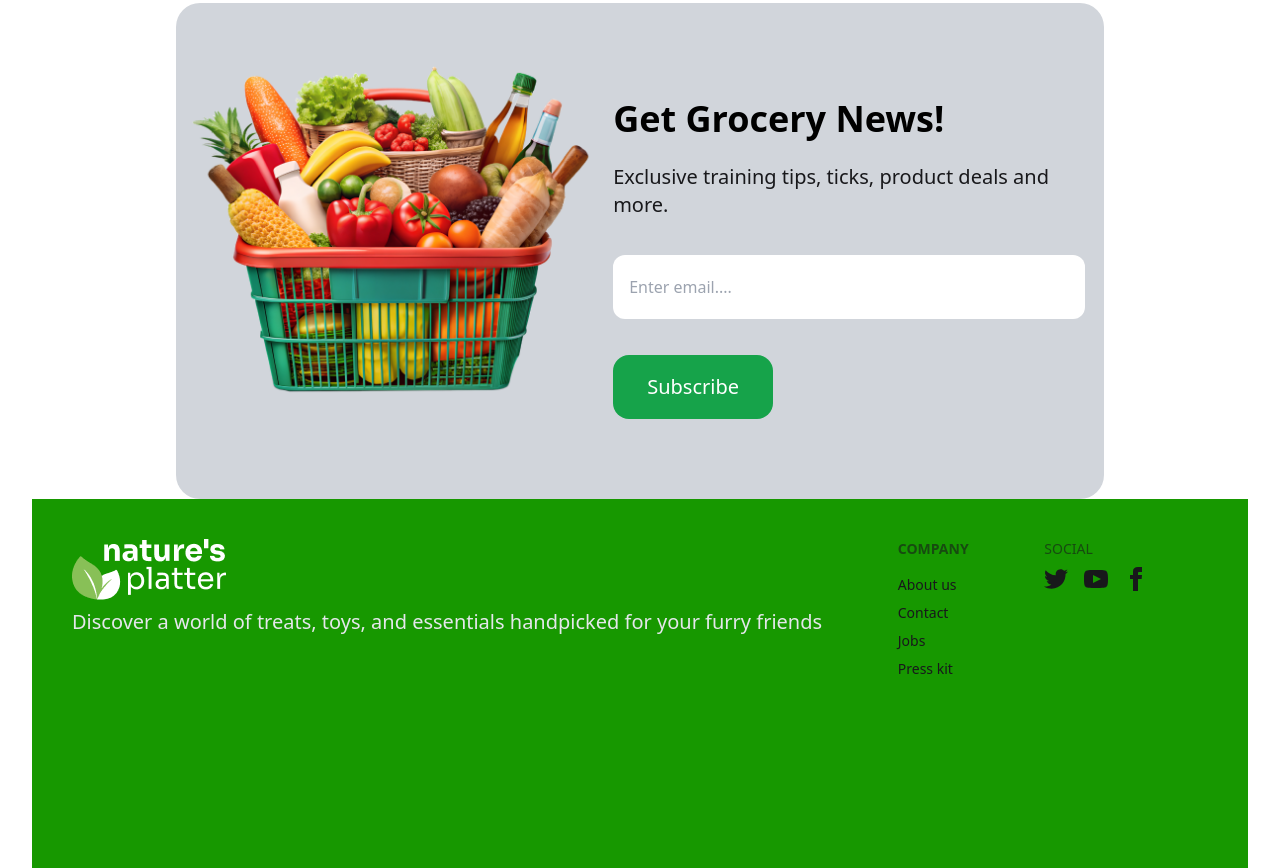
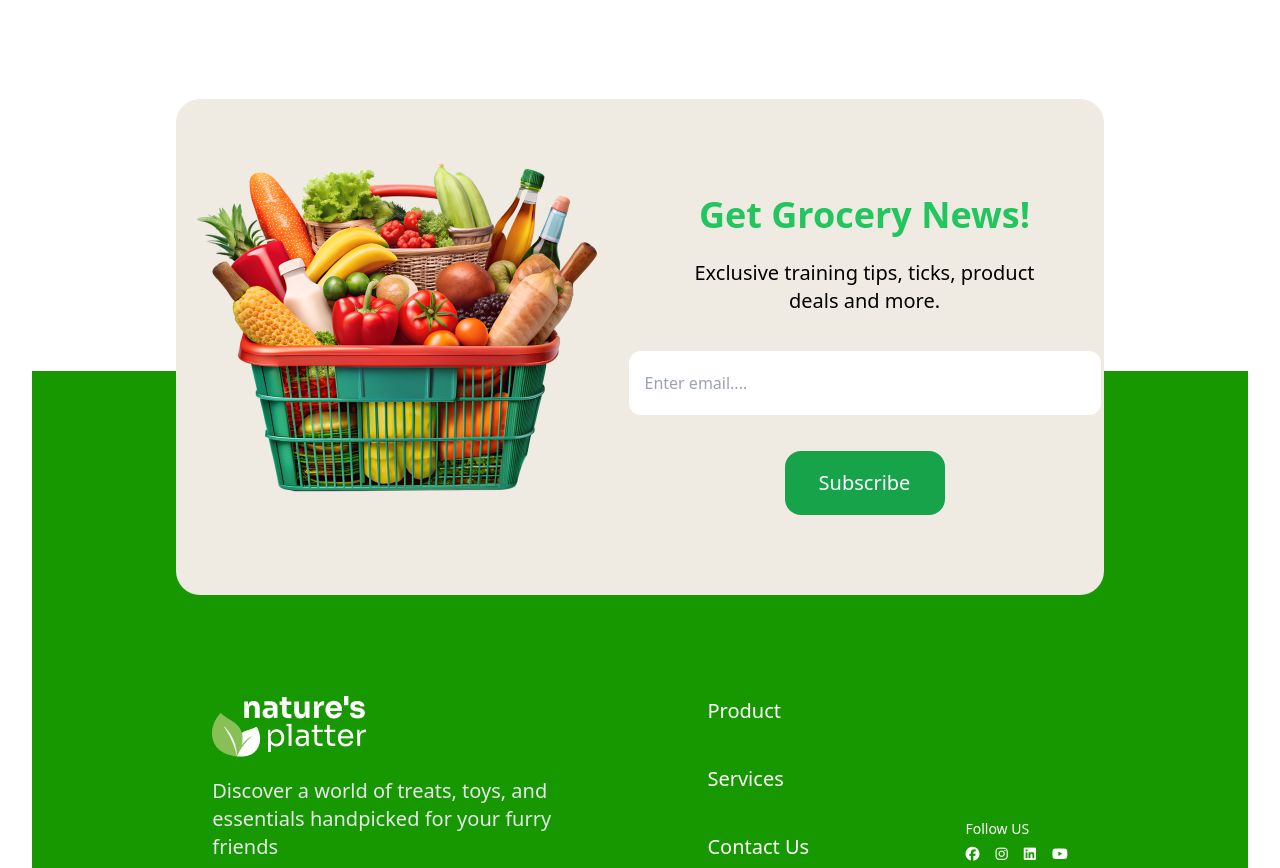
Before and after one commit to sanvi212/Assingment-3, a plain HTML site: page index.html in a window 1280 px wide. Shown: the part 3512-4380 px from the top of the page. Drawn offline with nearby package versions, Linux system fonts and the light colour scheme.

Commit message:
footer section added

```diff
--- a/index.html
+++ b/index.html
@@ -20,6 +20,10 @@
 
   footer{
     background: rgb(23, 152, 0);
+  }
+
+  .last-section{
+    background: rgb(239, 235, 227);
   }
 
 </style>
@@ -86,7 +90,7 @@
     </section>
 
     <!-- Popular Product Section -->
-     <section class="bg-gray-100 p-4 md:p-20 my-auto">
+     <section class="bg-gray-100 p-4 md:p-20 mx-auto">
       <h2 class="text-4xl font-semibold text-green-500 mb-8 lg:mt-32">Popular Products</h2>
 
        <div class="flex gap-6 flex-col md:flex-row m-auto">
@@ -95,7 +99,7 @@
           <h2 class="text-4xl text-white font-semibold mb-8 animate-pulse">30% off</h2>
           <p class="text-black mb-8">Enjoy 30% off on your favorite products—quality and <br> savings in one place!</p>
           <button class="bg-white rounded-lg text-xl font-semibold w-40 h-11">Buy Now</button>
-          <img class="" src="Image/vegetable-offer.png" alt="vegetable">
+          <img src="Image/vegetable-offer.png" alt="vegetable">
          </div>
 
          <!-- all cards -->
@@ -259,7 +263,7 @@
      </section>
 
      <!-- Arrival & Offers -->
-      <section class="md:px-10 mb-32">
+      <section class="md:px-10 ">
         <!-- title -->
          <h1 class="mt-36 text-4xl font-semibold text-green-500 mb-12">Arrival & Offers</h1>
 
@@ -291,71 +295,44 @@
       </section>
 
       <!-- Get Grocery News! -->
-       <section class="px-36">
-        <div class="bg-gray-300 flex flex-col md:flex-row rounded-3xl relative">
+       <section class="md:px-36 relative px-4 top-60  md:top-56">
+        <div class="last-section flex flex-col md:flex-row rounded-3xl">
           <!-- img -->
-          <div><img class="mt-14" src="Image/vegetable-busket.png" alt=""></div>
-          <div>
-            <h2 class="font-semibold mt-24 text-black text-4xl mb-6">Get Grocery News!</h2>
-            <p class="text-xl mb-9">Exclusive training tips, ticks, product deals and more.</p>
-            <input class="placeholder:text-gray-400 placeholder:p-4 bg-white w-[472px] h-16 rounded-xl" type="email" placeholder="Enter email...." name="" id="">
-            <button class="p-8 bg-green-600 text-white h-9 w-40 mt-9 text-xl font-normal rounded-2xl flex justify-center items-center mb-20">Subscribe</button>
+          <div class="mx-auto"><img class="mt-14" src="Image/vegetable-busket.png" alt=""></div>
+          <div class="mx-auto">
+            <h2 class="font-semibold mt-24 text-green-500 text-4xl mb-6 text-center">Get Grocery News!</h2>
+            <p class="text-xl mb-9 text-center text-black">Exclusive training tips, ticks, product <br> deals and more.</p>
+            <input class="placeholder:text-gray-400 placeholder:p-4 bg-white w-[472px] h-16 rounded-xl flex mx-auto" type="email" placeholder="Enter email...." name="" id="">
+            <button class="p-8 mx-auto bg-green-600 text-white h-9 w-40 mt-9 text-xl font-normal rounded-2xl flex justify-center items-center mb-20">Subscribe</button>
           </div>
         </div>
        </section>
   </main>
 
 
-  <footer class="footer sm:footer-horizontal h-[658px] text-base-content p-10">
-    <div>
+  <footer class="footer sm:footer-horizontal h-[859px] md:h-[658px] text-base-content p-10 flex flex-col md:flex-row md:justify-evenly justify-end md:items-end">
+
+        <div class="md:mb-32">
           <img src="Image/logo-footer.png" alt="">
-      <p class="text-gray-200 text-xl">Discover a world of treats, toys, and essentials handpicked for your furry friends</p>
+          <p class="text-gray-200 text-xl mt-3">Discover a world of treats, toys, and <br> essentials handpicked for your furry <br> friends</p>
         </div>
-    <nav>
-      <a class="footer-title">Company</a>
-      <a class="link link-hover">About us</a>
-      <a class="link link-hover">Contact</a>
-      <a class="link link-hover">Jobs</a>
-      <a class="link link-hover">Press kit</a>
+
+        <nav class="text-xl font-normal md:mb-32 text-white">
+          <a class="link link-hover">Product</a>
+          <a class="link link-hover mt-8">Services</a>
+          <a class="link link-hover mt-8">Contact Us</a>
         </nav>
-    <nav>
-      <h6 class="footer-title">Social</h6>
+
+        <nav class="text-white md:mb-32">
+          <h6 class="font-medium text-white">Follow US</h6>
           <div class="grid grid-flow-col gap-4">
-        <a>
-          <svg
-            xmlns="http://www.w3.org/2000/svg"
-            width="24"
-            height="24"
-            viewBox="0 0 24 24"
-            class="fill-current">
-            <path
-              d="M24 4.557c-.883.392-1.832.656-2.828.775 1.017-.609 1.798-1.574 2.165-2.724-.951.564-2.005.974-3.127 1.195-.897-.957-2.178-1.555-3.594-1.555-3.179 0-5.515 2.966-4.797 6.045-4.091-.205-7.719-2.165-10.148-5.144-1.29 2.213-.669 5.108 1.523 6.574-.806-.026-1.566-.247-2.229-.616-.054 2.281 1.581 4.415 3.949 4.89-.693.188-1.452.232-2.224.084.626 1.956 2.444 3.379 4.6 3.419-2.07 1.623-4.678 2.348-7.29 2.04 2.179 1.397 4.768 2.212 7.548 2.212 9.142 0 14.307-7.721 13.995-14.646.962-.695 1.797-1.562 2.457-2.549z"></path>
-          </svg>
-        </a>
-        <a>
-          <svg
-            xmlns="http://www.w3.org/2000/svg"
-            width="24"
-            height="24"
-            viewBox="0 0 24 24"
-            class="fill-current">
-            <path
-              d="M19.615 3.184c-3.604-.246-11.631-.245-15.23 0-3.897.266-4.356 2.62-4.385 8.816.029 6.185.484 8.549 4.385 8.816 3.6.245 11.626.246 15.23 0 3.897-.266 4.356-2.62 4.385-8.816-.029-6.185-.484-8.549-4.385-8.816zm-10.615 12.816v-8l8 3.993-8 4.007z"></path>
-          </svg>
-        </a>
-        <a>
-          <svg
-            xmlns="http://www.w3.org/2000/svg"
-            width="24"
-            height="24"
-            viewBox="0 0 24 24"
-            class="fill-current">
-            <path
-              d="M9 8h-3v4h3v12h5v-12h3.642l.358-4h-4v-1.667c0-.955.192-1.333 1.115-1.333h2.885v-5h-3.808c-3.596 0-5.192 1.583-5.192 4.615v3.385z"></path>
-          </svg>
-        </a>
+            <i class="fa-brands fa-facebook"></i>
+            <i class="fa-brands fa-instagram"></i>
+            <i class="fa-brands fa-linkedin"></i>
+            <i class="fa-brands fa-youtube"></i>
           </div>
         </nav>
+
   </footer>
 
 </html>
```
Lines whose indentation alone changed are shown as unchanged.
